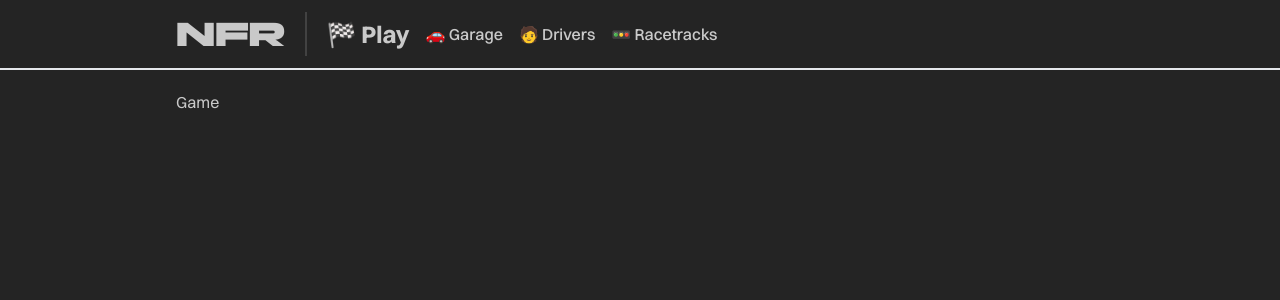
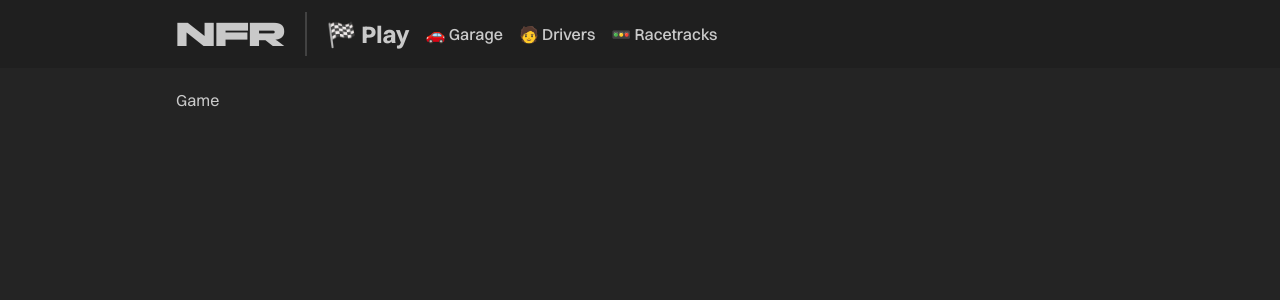
Before and after one commit to HodeonArtz/need-for-react, a React (Vite) app: page / in a window 1280 px wide. Shown: the top 300 px of the page. Built offline with nearby package versions, Linux system fonts and the light colour scheme.

Commit message:
refactor: remove navbar border and add darker background color

```diff
--- a/src/components/NavBar.jsx
+++ b/src/components/NavBar.jsx
@@ -11,7 +11,7 @@ const Logo = () => {
 
 const NavBar = () => {
   return (
-    <Box className="border-b-2">
+    <Box bg="dark">
       <Container>
         <Flex gap="lg" className="py-3">
           <Logo />
```
